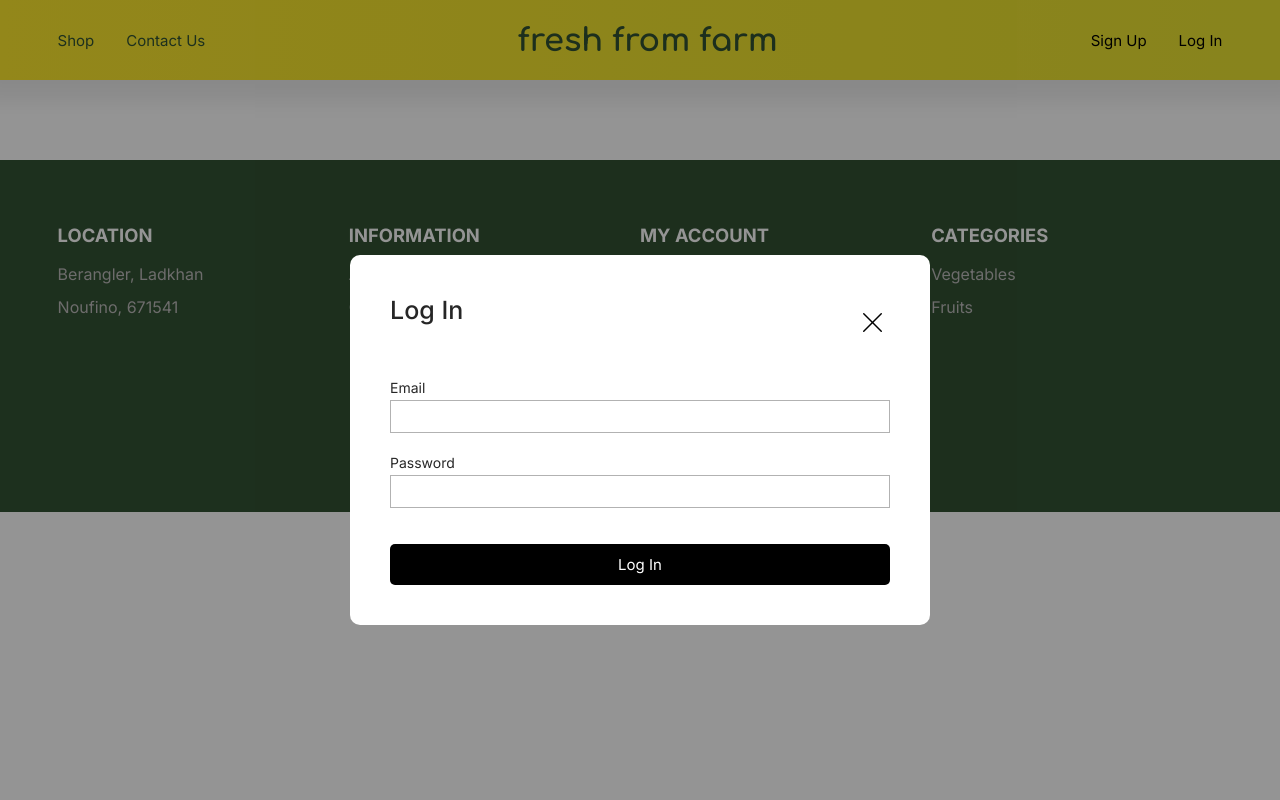
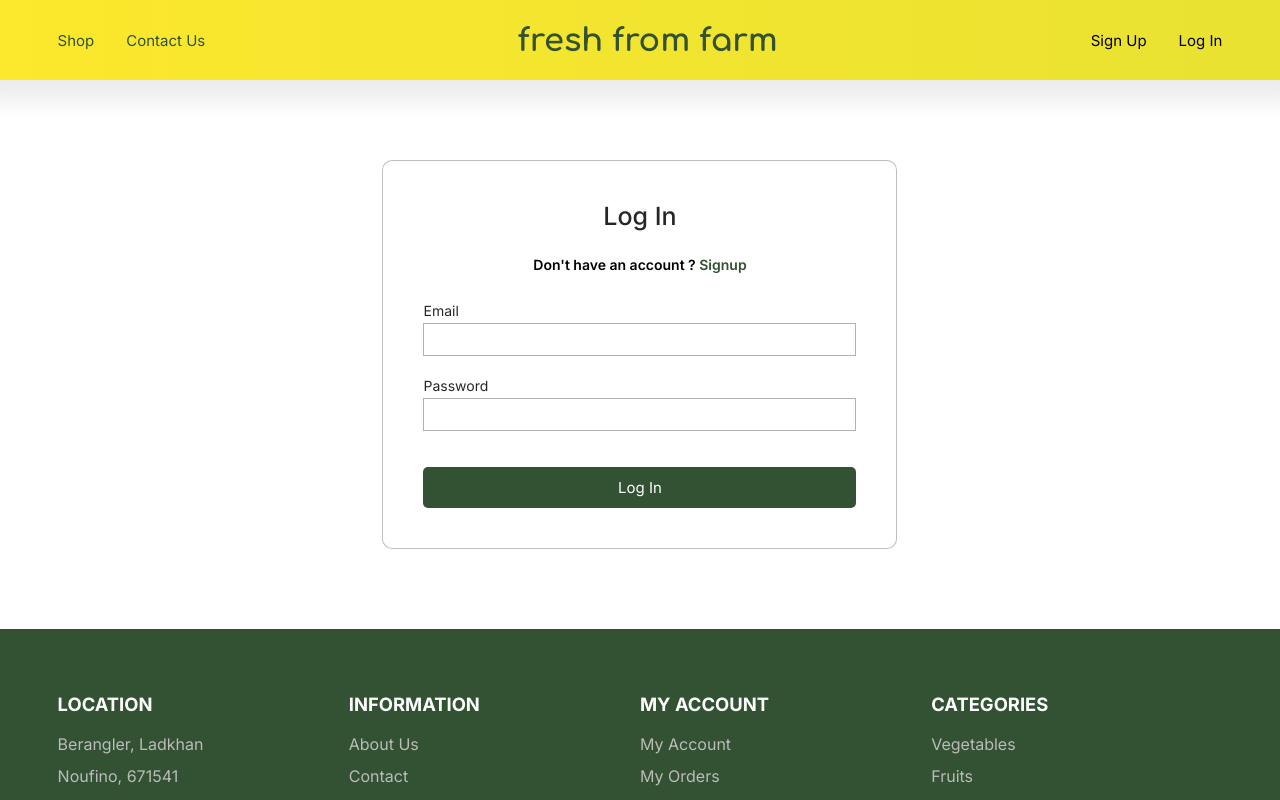
Before and after one commit to ASHIK-S-NAIR/fresh-from-farm, a React (Create React App) app in the folder client/: page /login in a window 1280 px wide. Shown: the top 800 px of the page. Built offline with nearby package versions, Linux system fonts and the light colour scheme; no server answers.

Commit message:
login and signup problem resolved, ready for next move

```diff
--- a/client/src/styles/style-desktop.css
+++ b/client/src/styles/style-desktop.css
@@ -309,12 +309,12 @@ a {
   margin-bottom: 1.3em;
 }
 
-.popup-form-p{
+.popup-form-p {
   font-size: 0.875rem;
   font-weight: 600;
 }
 
-.popup-form-link{
+.popup-form-link {
   color: var(--main-color);
 }
 
@@ -2004,7 +2004,12 @@ tr {
   flex-direction: column;
 }
 
-.signup-popup-btn{
+.signup-header-p {
+  font-size: 0.875rem;
+  font-weight: 600;
+}
+
+.signup-popup-btn {
   background-color: var(--main-color);
 }
 
@@ -2025,7 +2030,16 @@ tr {
   flex-direction: column;
 }
 
-.login-popup-btn{
+.popup-header-p {
+  font-size: 0.875rem;
+  font-weight: 600;
+}
+
+.popup-header-link {
+  color: var(--main-color);
+}
+
+.login-popup-btn {
   background-color: var(--main-color);
 }
 
--- a/client/src/user/Login.js
+++ b/client/src/user/Login.js
@@ -1,11 +1,8 @@
-import React, { useState, useContext } from "react";
+import React, { useState } from "react";
+import { Link, useNavigate } from "react-router-dom";
 import { login, authenticate } from "../auth";
-import { AuthContext } from "../context/Context";
-import Cross from "../icons/cross-black.svg";
 
 const Login = () => {
-  const { setAuthActive } = useContext(AuthContext);
-
   const [values, setValues] = useState({
     email: "",
     password: "",
@@ -15,6 +12,8 @@ const Login = () => {
   });
 
   const { email, password, error, loading, success } = values;
+
+  const naviagte = useNavigate();
 
   const handleChange = (name) => (event) => {
     setValues({ ...values, [name]: event.target.value });
@@ -68,17 +67,9 @@ const Login = () => {
         });
       }
       authenticate(data);
-      setAuthActive(null);
-      console.log("success");
-      return setValues({
-        email: "",
-        password: "",
-        success: true,
-        error: "",
-        loading: "",
-      });
+
+      return naviagte("/");
     } catch (error) {
-      console.log(error);
       return setValues({
         ...values,
         loading: "",
@@ -106,15 +97,17 @@ const Login = () => {
   };
   return (
     <section className="login-section">
-      <div className="black-background">
-        <div className="popup-big-sec">
+      <div className="wrap login-wrap">
+        <div className="popup-small-sec login-popup">
           <div className="popup-group">
-            <div className="popup-head-sec">
+            <div className="popup-head-sec login-head-sec">
               <h1 className="popup-header">Log In</h1>
-              <div className="cross-sec" onClick={() => setAuthActive(null)}>
-              <img src={Cross} alt="" className="cross-img" />
-
-              </div>
+              <p className="popup-header-p">
+                Don't have an account ?{" "}
+                <Link to="/signup" className="popup-header-link">
+                  Signup
+                </Link>
+              </p>
             </div>
 
             <div className="popup-form">
@@ -140,7 +133,10 @@ const Login = () => {
                   />
                 </div>
               </div>
-              <button className="popup-form-btn" onClick={onSubmit}>
+              <button
+                className="popup-form-btn login-popup-btn"
+                onClick={onSubmit}
+              >
                 Log In
               </button>
             </div>
--- a/client/src/user/Signup.js
+++ b/client/src/user/Signup.js
@@ -1,11 +1,8 @@
-import React, { useState, useContext } from "react";
-import { AuthContext } from "../context/Context";
+import React, { useState } from "react";
+import { Link, useNavigate } from "react-router-dom";
 import { signup, login, authenticate } from "../auth";
-import Cross from "../icons/cross-black.svg";
 
 const Signup = () => {
-  const { setAuthActive } = useContext(AuthContext);
-
   const [values, setValues] = useState({
     name: "",
     email: "",
@@ -31,6 +28,8 @@ const Signup = () => {
     loading,
     success,
   } = values;
+
+  const navigate = useNavigate();
 
   const handleChange = (name) => (event) => {
     setValues({ ...values, [name]: event.target.value });
@@ -128,20 +127,7 @@ const Signup = () => {
         });
       }
       authenticate(data);
-      setAuthActive(null);
-
-      return setValues({
-        name: "",
-        email: "",
-        phoneNumber: "",
-        password: "",
-        confirmPassword: "",
-        houseName: "",
-        streetName: "",
-        success: true,
-        error: "",
-        loading: "",
-      });
+      return navigate("/");
     } catch (error) {
       console.log(error);
       return setValues({
@@ -172,15 +158,17 @@ const Signup = () => {
 
   return (
     <section className="signup-section">
-      <div className="black-background">
-        <div className="popup-big-sec">
+      <div className="wrap signup-wrap">
+        <div className="popup-small-sec signup-popup">
           <div className="popup-group">
-            <div className="popup-head-sec">
+            <div className="popup-head-sec signup-head-sec">
               <h1 className="popup-header">Sign Up</h1>
-              <div className="cross-sec" onClick={() => setAuthActive(null)}>
-              <img src={Cross} alt="" className="cross-img" />
-
-              </div>
+              <p className="popup-header-p">
+                Already a member ?{" "}
+                <Link to="/login" className="popup-header-link">
+                  Log In
+                </Link>
+              </p>
             </div>
 
             <div className="popup-form">
@@ -258,7 +246,10 @@ const Signup = () => {
                   </div>
                 </div>
               </div>
-              <button className="popup-form-btn" onClick={onSubmit}>
+              <button
+                className="popup-form-btn signup-popup-btn"
+                onClick={onSubmit}
+              >
                 Sign Up
               </button>
             </div>
```
